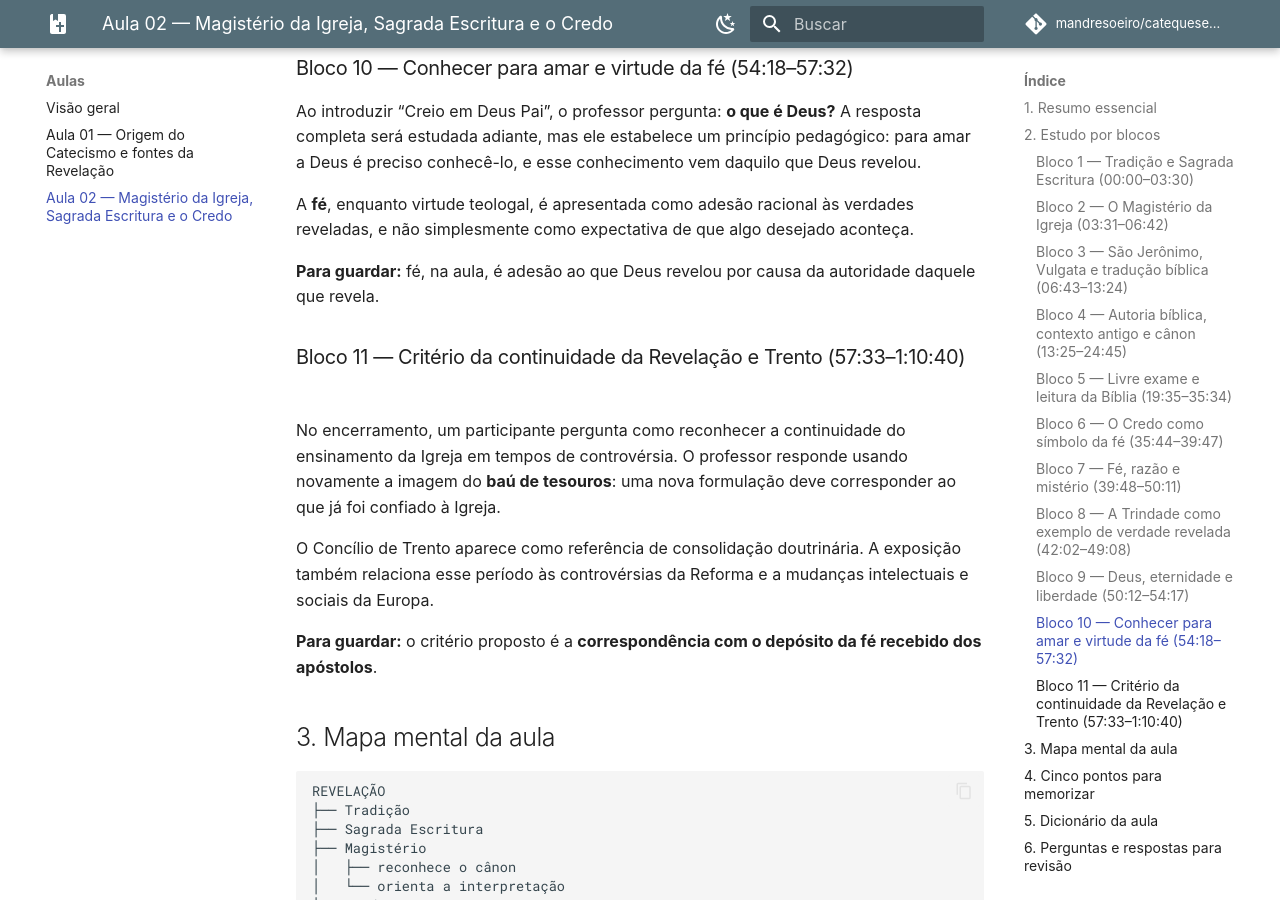
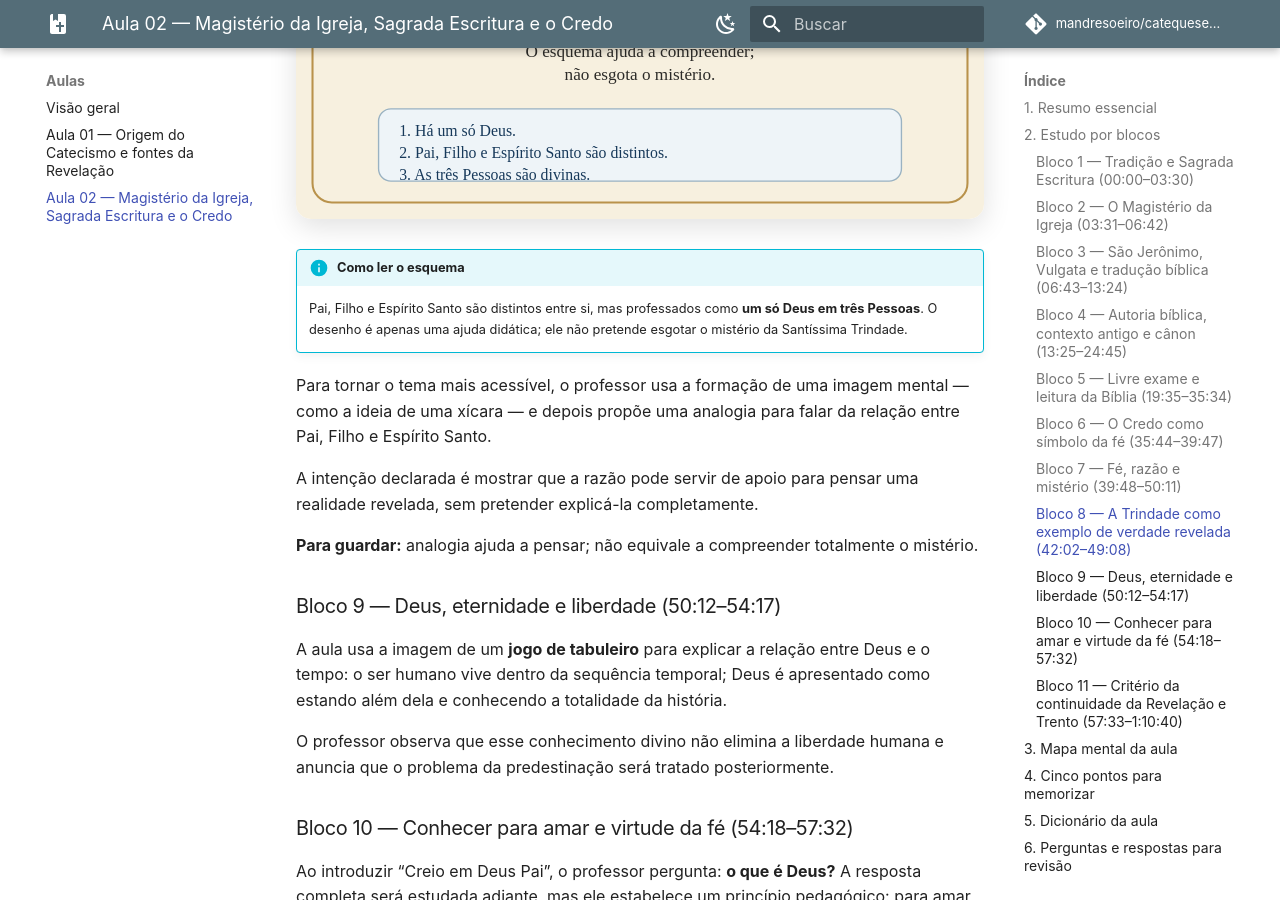
Before and after one commit to mandresoeiro/catequese-tradicional, an MkDocs documentation site: the page built from docs/aulas/aula-02.md, in a window 1280 px wide and 900 px high, scrolled down 3761 px. Built offline with MkDocs 1.6.1 and Material for MkDocs 9.7.7, drawn with Linux system fonts in a browser that asks for light colours; comment, search, counter and statistics services are not loaded.

Commit message:
docs: insere infográfico da Trindade na aula 02

```diff
--- a/docs/aulas/aula-02.md
+++ b/docs/aulas/aula-02.md
@@ -77,6 +77,12 @@ A ideia central é que **ultrapassar a razão não significa violar a razão**.
 **Para guardar:** na linguagem da aula, **mistério = verdade revelada que supera, sem contradizer, a capacidade natural da razão**.
 
 ### Bloco 8 — A Trindade como exemplo de verdade revelada (42:02–49:08)
+
+![Infográfico — Santíssima Trindade](../assets/images/santissima-trindade.svg){ .infografico }
+
+!!! info "Como ler o esquema"
+    Pai, Filho e Espírito Santo são distintos entre si, mas professados como **um só Deus em três Pessoas**. O desenho é apenas uma ajuda didática; ele não pretende esgotar o mistério da Santíssima Trindade.
+
 
 Para tornar o tema mais acessível, o professor usa a formação de uma imagem mental — como a ideia de uma xícara — e depois propõe uma analogia para falar da relação entre Pai, Filho e Espírito Santo.
 
```
